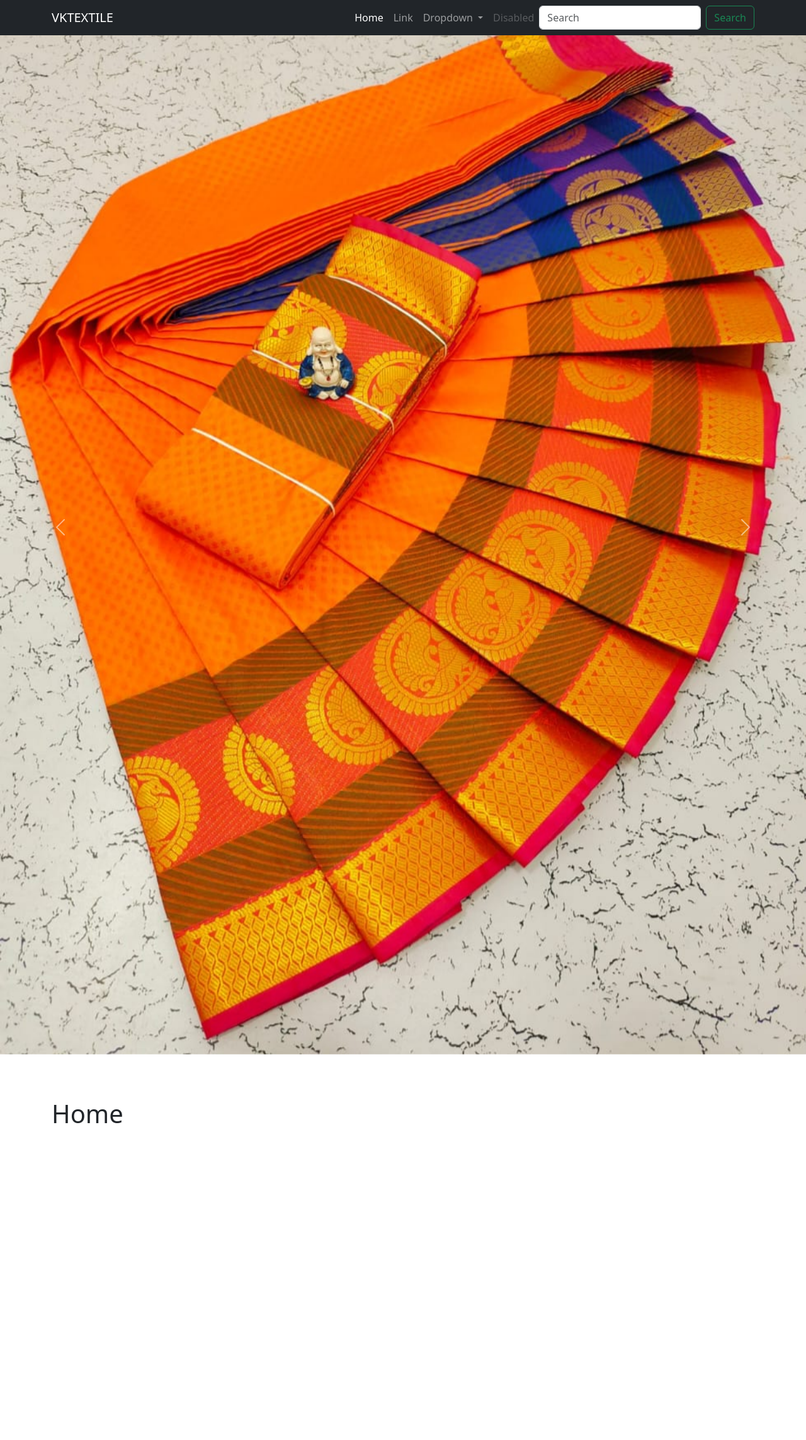
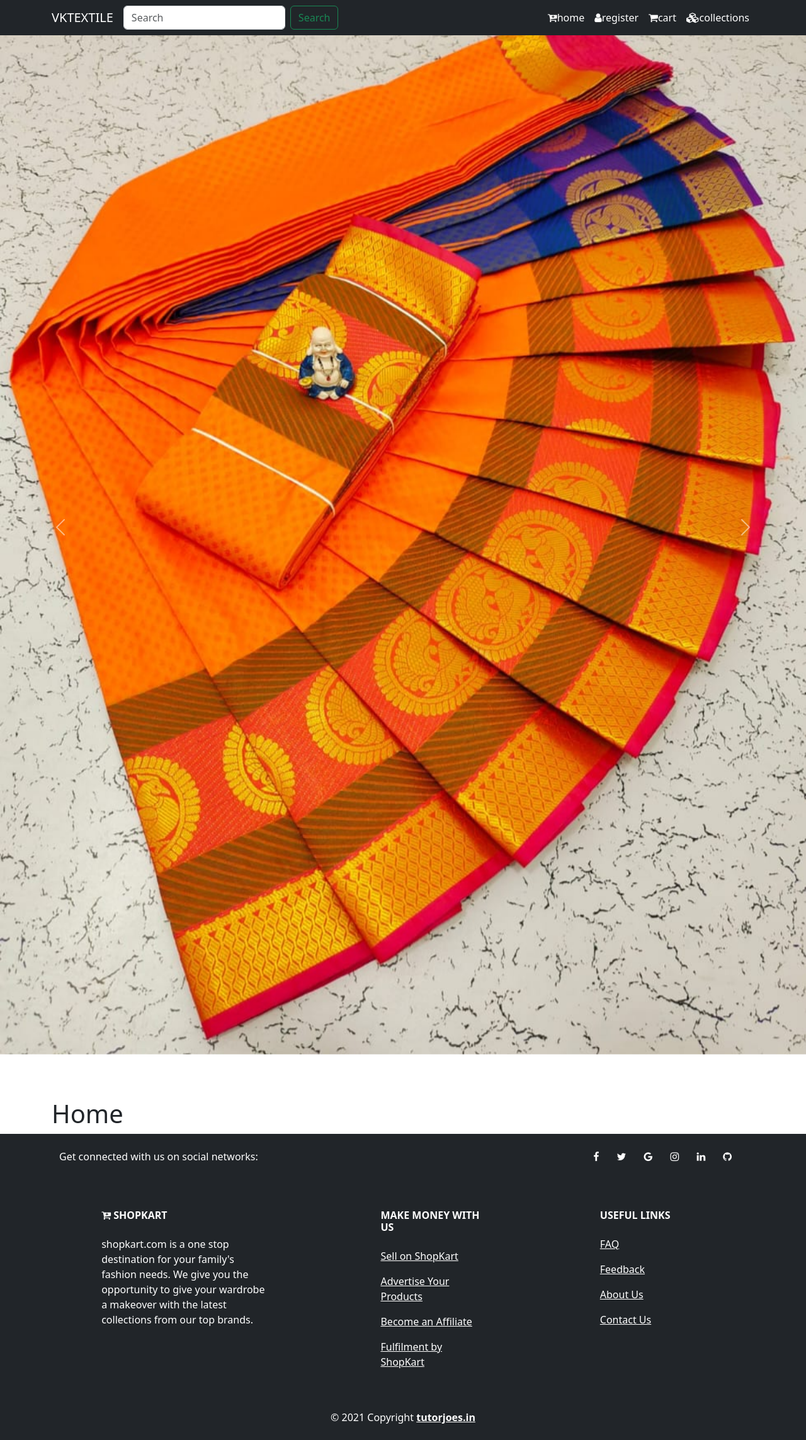
Before and after one commit to PARTHIBAN-007/E-commerce, a Django app: page / in a window 1280 px wide. Shown: the whole page at 63% size. Before the commit the page ends 1783 px from the top, so only its background shows below. Run offline with Django 4.2, Linux system fonts and the light colour scheme.

Commit message:
first commit

```diff
--- /dev/null
+++ b/commerce/templates/shop/includes/footer.html
@@ -0,0 +1,49 @@
+<footer class="text-center text-lg-start bg-dark text-white">
+    <section class="container d-flex justify-content-center justify-content-lg-between p-4">
+      <div class="me-5 d-none d-lg-block">
+        <span>Get connected with us on social networks:</span>
+      </div>
+      <div>
+        <a href="" class="me-4 text-reset"><i class="fa fa-facebook"></i></a>
+        <a href="" class="me-4 text-reset"><i class="fa fa-twitter"></i></a>
+        <a href="" class="me-4 text-reset"><i class="fa fa-google"></i></a>
+        <a href="" class="me-4 text-reset"><i class="fa fa-instagram"></i></a>
+        <a href="" class="me-4 text-reset"><i class="fa fa-linkedin"></i></a>
+        <a href="" class="me-4 text-reset"><i class="fa fa-github"></i></a>
+      </div>
+    </section>
+
+    <section class="">
+      <div class="container text-center text-md-start mt-5">
+        <div class="row mt-3">
+          <div class="col-md-3 col-lg-4 col-xl-3 mx-auto mb-4">
+            <h6 class="text-uppercase fw-bold mb-4"><i class="fa fa-cart-plus"></i> ShopKart</h6>
+            <p>
+              shopkart.com is a one stop destination for your family's fashion needs.
+               We give you the opportunity to give your wardrobe a makeover with the latest collections from our top brands.
+            </p>
+          </div>
+
+          <div class="col-md-2 col-lg-2 col-xl-2 mx-auto mb-4">
+            <h6 class="text-uppercase fw-bold mb-4">Make Money with Us</h6>
+            <p><a href="#!" class="text-reset">Sell on ShopKart</a></p>
+            <p><a href="#!" class="text-reset">Advertise Your Products</a></p>
+            <p><a href="#!" class="text-reset">Become an Affiliate</a></p>
+            <p><a href="#!" class="text-reset">Fulfilment by ShopKart</a></p>
+          </div>
+          <div class="col-md-3 col-lg-2 col-xl-2 mx-auto mb-4">
+            <h6 class="text-uppercase fw-bold mb-4">Useful links</h6>
+            <p><a href="#!" class="text-reset">FAQ</a></p>
+            <p><a href="#!" class="text-reset">Feedback</a></p>
+            <p><a href="#!" class="text-reset">About Us</a></p>
+            <p><a href="#!" class="text-reset">Contact Us</a></p>
+          </div>
+
+
+        </div>
+      </div>
+    </section>
+    <div class="text-center p-4">
+      &copy;  2021 Copyright <a class="text-reset fw-bold" href="https://tutorjoes.in/"> tutorjoes.in</a>
+    </div>
+  </footer>
--- a/commerce/templates/shop/includes/navbar.html
+++ b/commerce/templates/shop/includes/navbar.html
@@ -5,32 +5,17 @@
       <span class="navbar-toggler-icon"></span>
     </button>
     <div class="collapse navbar-collapse" id="navbarSupportedContent">
-        <ul class="navbar-nav ms-auto mb-2 mb-lg-0">
-          <li class="nav-item">
-            <a class="nav-link active" aria-current="page" href="#">Home</a>
-          </li>
-          <li class="nav-item">
-            <a class="nav-link" href="#">Link</a>
-          </li>
-          <li class="nav-item dropdown">
-            <a class="nav-link dropdown-toggle" href="#" role="button" data-bs-toggle="dropdown" aria-expanded="false">
-              Dropdown
-            </a>
-            <ul class="dropdown-menu">
-              <li><a class="dropdown-item" href="#">Action</a></li>
-              <li><a class="dropdown-item" href="#">Another action</a></li>
-              <li><hr class="dropdown-divider"></li>
-              <li><a class="dropdown-item" href="#">Something else here</a></li>
-            </ul>
-          </li>
-          <li class="nav-item">
-            <a class="nav-link disabled" aria-disabled="true">Disabled</a>
-          </li>
-        </ul>
       <form class="d-flex" role="search">
-          <input class="form-control me-2" type="search" placeholder="Search" aria-label="Search">
+        <input class="form-control me-2 " type="search" placeholder="Search" aria-label="Search">
         <button class="btn btn-outline-success" type="submit">Search</button>
       </form>
+      <div class="navbar-nav ms-auto">
+        <a class="nav-link active" aria-current="page" href="{% url 'home' %}"><i class="fa fa-cart-plus"></i>home</a>
+        <a class="nav-link active" aria-current="page" href="{% url 'register' %}"><i class="fa fa-user"></i>register</a>
+        <a class="nav-link active" aria-current="page" href=""><i class="fa fa-shopping-cart"></i>cart</a>
+        <a class="nav-link active" aria-current="page" href="{% url 'collection' %}"><i class="fa fa-cubes"></i>collections</a>
+      </div>
+      </div>
     </div>
   </div>
 </nav>
--- a/commerce/templates/shop/includes/slider.html
+++ b/commerce/templates/shop/includes/slider.html
@@ -3,16 +3,13 @@
 <div id="carouselExampleControls" class="carousel slide" data-bs-ride="carousel">
   <div class="carousel-inner">
     <div class="carousel-item active">
-        <img src="{% static 'images/1.jpg' %}" class="d-block w-100" alt="...">
+      <img src="{%static 'images/1.jpg' %}" class="d-block w-100" alt="...">
     </div>
     <div class="carousel-item">
-        <img src="{% static 'images/2.jpg' %}" class="d-block w-100" alt="...">
+      <img src="{%static 'images/2.jpg' %}" class="d-block w-100" alt="...">
     </div>
     <div class="carousel-item">
-        <img src="{% static 'images/3.jpg' %}" class="d-block w-100" alt="...">
-      </div>
-      <div class="carousel-item">
-        <img src="{% static 'images/4.jpg' %}" class="d-block w-100" alt="...">
+      <img src="{%static 'images/3.jpg' %}" class="d-block w-100" alt="...">
     </div>
   </div>
   <button class="carousel-control-prev" type="button" data-bs-target="#carouselExampleControls" data-bs-slide="prev">
--- a/commerce/templates/shop/layouts/main.html
+++ b/commerce/templates/shop/layouts/main.html
@@ -1,14 +1,20 @@
+{% load static %}
 <!doctype html>
 <html lang="en">
   <head>
     <meta charset="utf-8">
     <meta name="viewport" content="width=device-width, initial-scale=1">
+    <link href="https://cdn.jsdelivr.net/npm/bootstrap@5.3.2/dist/css/bootstrap.min.css" rel="stylesheet" integrity="sha384-T3c6CoIi6uLrA9TneNEoa7RxnatzjcDSCmG1MXxSR1GAsXEV/Dwwykc2MPK8M2HN" crossorigin="anonymous">
     <title>
         {% block title %}
         {% endblock title %}
     </title>
-    <link href="https://cdn.jsdelivr.net/npm/bootstrap@5.3.2/dist/css/bootstrap.min.css" rel="stylesheet" integrity="sha384-T3c6CoIi6uLrA9TneNEoa7RxnatzjcDSCmG1MXxSR1GAsXEV/Dwwykc2MPK8M2HN" crossorigin="anonymous">
+
+    <link rel ="stylesheet" href="{% static "style.css" %}">
+    <link rel="stylesheet" href="https://cdnjs.cloudflare.com/ajax/libs/font-awesome/4.7.0/css/font-awesome.min.css">
+
   </head>
+
   <body>
 
     {% include  'shop/includes/navbar.html' %}
@@ -17,6 +23,7 @@
 
     {% block scripts%}
     {% endblock scripts%}
-    <script src="https://cdn.jsdelivr.net/npm/bootstrap@5.3.2/dist/js/bootstrap.bundle.min.js" integrity="sha384-C6RzsynM9kWDrMNeT87bh95OGNyZPhcTNXj1NW7RuBCsyN/o0jlpcV8Qyq46cDfL" crossorigin="anonymous"></script>
+    {%include 'shop/includes/footer.html' %}
+    <script src="https://cdn.jsdelivr.net/npm/bootstrap@5.0.2/dist/js/bootstrap.bundle.min.js" integrity="sha384-MrcW6ZMFYlzcLA8Nl+NtUVF0sA7MsXsP1UyJoMp4YLEuNSfAP+JcXn/tWtIaxVXM" crossorigin="anonymous"></script>
   </body>
 </html>
--- a/commerce/urls.py
+++ b/commerce/urls.py
@@ -4,4 +4,8 @@ from . import views
 urlpatterns = [
     path('',views.home,name="home"),
     path('register',views.register,name="register"),
+    path('collection',views.collection,name="collection"),
+    path('collection/<str:name>',views.collectionview,name="collection"),
+
+
 ]
--- a/commerce/views.py
+++ b/commerce/views.py
@@ -1,8 +1,22 @@
-from django.shortcuts import render
-
+from django.shortcuts import redirect, render
+from . models import *
+from django.contrib import messages
 # Create your views here.
 def home(request):
     return render(request,"shop/index.html")
 
 def register(request):
     return render(request,"shop/register.html")
+
+def collection(request):
+    catagory = Catagory.objects.filter(status = 1)
+    return render(request,"shop/collection.html", {"catagory":catagory})
+
+
+def collectionview(request,name):
+    if(Catagory.objects.filter(name=name,status = 1)):
+        products= Product.objects.filter(category__name=name)
+        return render(request,"shop/products/index.html", {"products":products,"category_name":name})
+    else:
+        messages.warning(request,"no such category found")
+        return redirect('collectiion')
--- a/web_project/settings.py
+++ b/web_project/settings.py
@@ -128,8 +128,8 @@ STATIC_URL = 'static/'
 MEDIA_ROOT = os.path.join(BASE_DIR, 'media')
 MEDIA_URL = '/media/'
 
-STATICFILES_DIRS =[
-    BASE_DIR/'staic'
+STATICFILES_DIRS = [
+    BASE_DIR/"static"
 ]
 # Default primary key field type
 # https://docs.djangoproject.com/en/4.2/ref/settings/#default-auto-field
--- a/web_project/urls.py
+++ b/web_project/urls.py
@@ -16,8 +16,13 @@ Including another URLconf
 """
 from django.contrib import admin
 from django.urls import path,include
+from django.conf import settings
+from django.conf.urls.static import static
 
 urlpatterns = [
     path('admin/', admin.site.urls),
     path('',include('commerce.urls')),
 ]
+
+if settings.DEBUG:
+    urlpatterns+=static(settings.MEDIA_URL,document_root=settings.MEDIA_ROOT)
```
Also changed, not shown: commerce/templates/shop/collection.html (added, +37 -0 lines), commerce/templates/shop/products/index.html (added, +37 -0 lines), static/style/style.css (added, +23 -0 lines), media/uploads/20240129153804download_2.jpg (added), media/uploads/download (1).jpg (added), media/uploads/download (2).jpg (added), media/uploads/download.jpg (added). Lines whose indentation alone changed are shown as unchanged.
